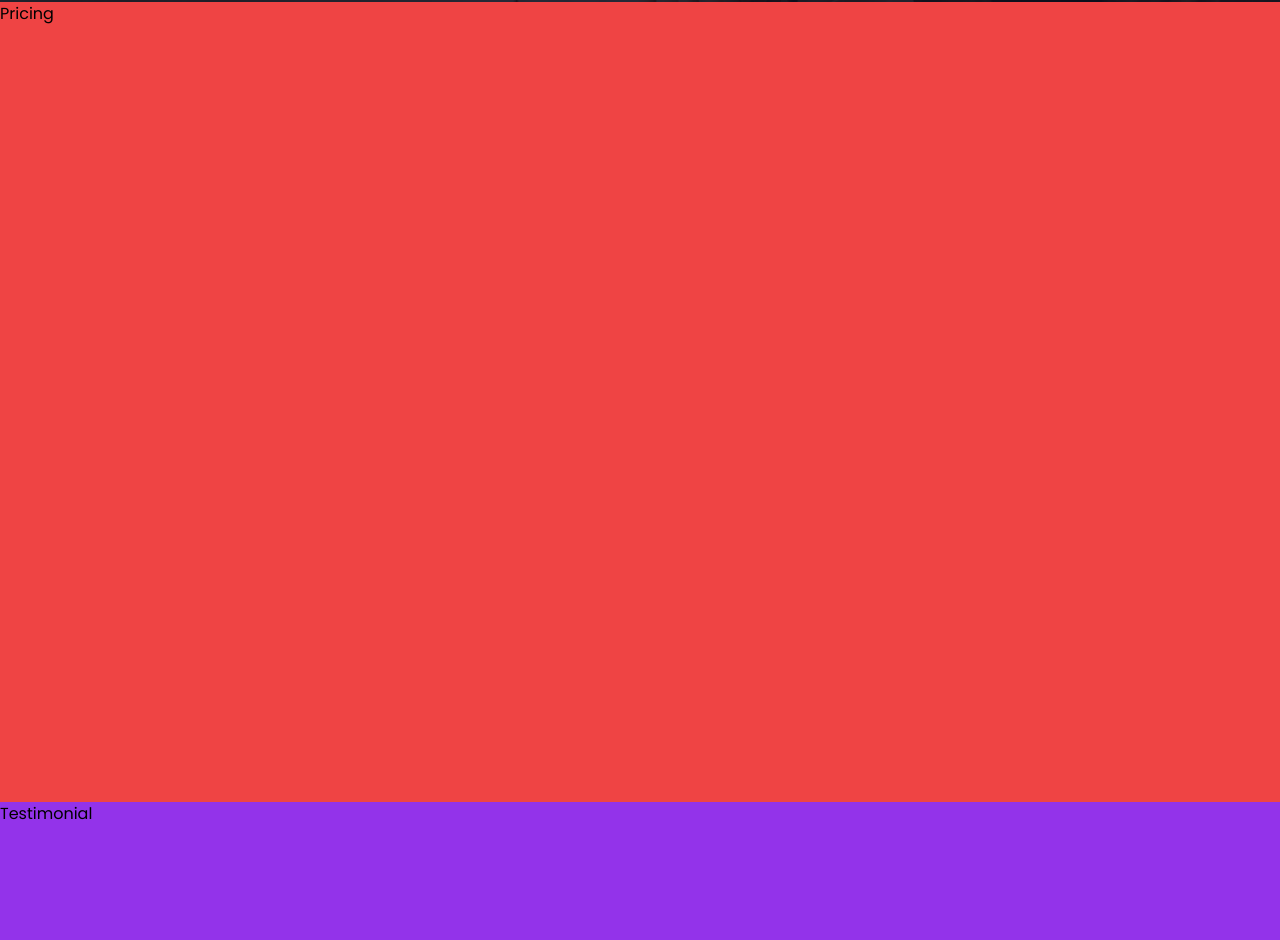
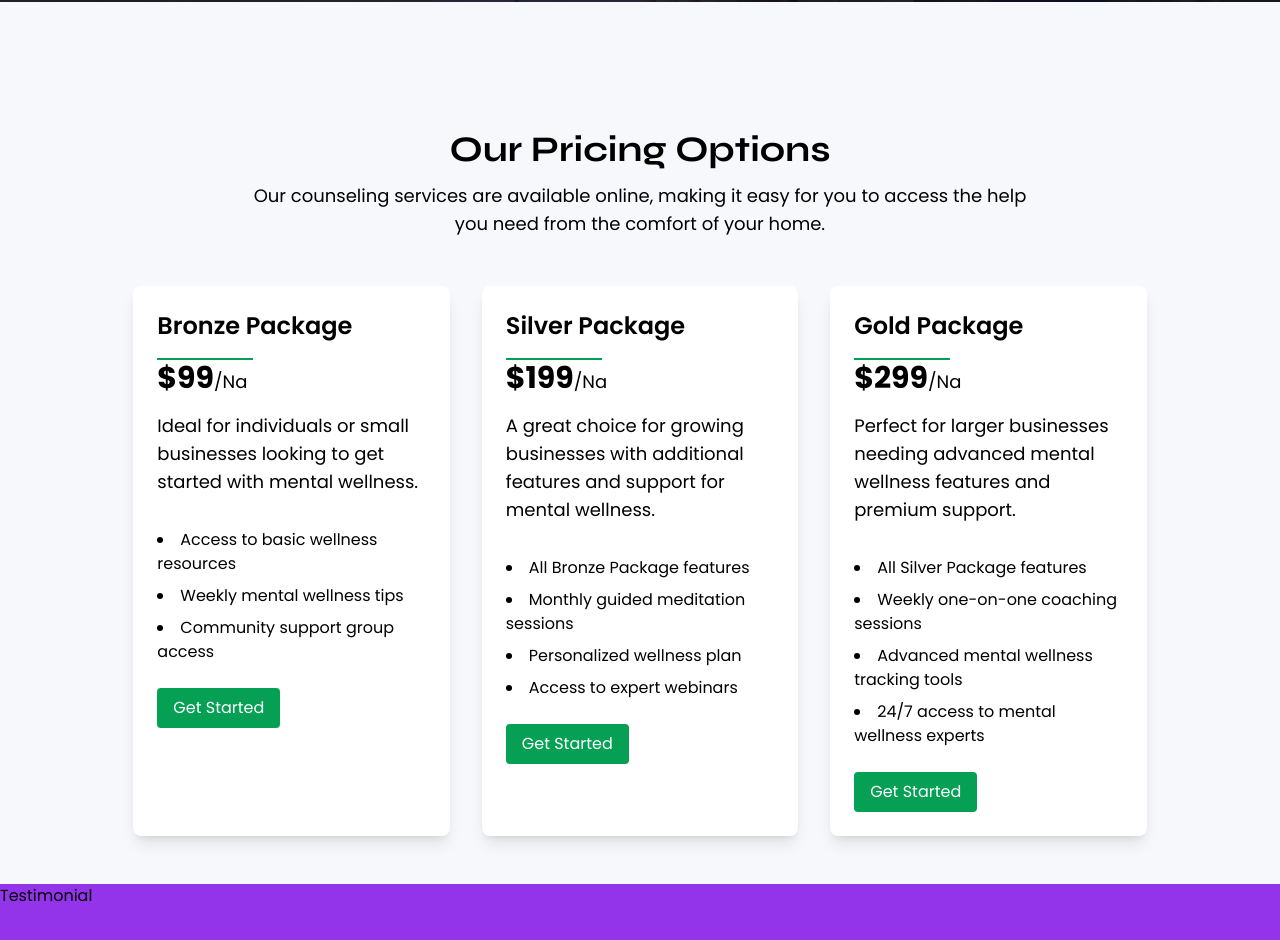
Before and after one commit to Pritamdutta7498/MindLeap-Mental-wellness, a React (Vite) app: page / in a window 1280 px wide. Shown: the part 3040-3980 px from the top of the page. Built offline with nearby package versions, Linux system fonts and the light colour scheme.

Commit message:
pricing section is clear

```diff
--- a/src/components/Pricing.jsx
+++ b/src/components/Pricing.jsx
@@ -1,9 +1,96 @@
-import React from 'react'
+import React from "react";
+
+const packages = [
+  {
+    name: "Bronze Package",
+    price: "$99",
+    description:
+      "Ideal for individuals or small businesses looking to get started with mental wellness.",
+    features: [
+      "Access to basic wellness resources",
+      "Weekly mental wellness tips",
+      "Community support group access",
+    ],
+  },
+  {
+    name: "Silver Package",
+    price: "$199",
+    description:
+      "A great choice for growing businesses with additional features and support for mental wellness.",
+    features: [
+      "All Bronze Package features",
+      "Monthly guided meditation sessions",
+      "Personalized wellness plan",
+      "Access to expert webinars",
+    ],
+  },
+  {
+    name: "Gold Package",
+    price: "$299",
+    description:
+      "Perfect for larger businesses needing advanced mental wellness features and premium support.",
+    features: [
+      "All Silver Package features",
+      "Weekly one-on-one coaching sessions",
+      "Advanced mental wellness tracking tools",
+      "24/7 access to mental wellness experts",
+    ],
+  },
+];
 
 const Pricing = () => {
+  const handleScrollToContact = () =>{
+    const targetElement = document.getElementById('contact');
+    if(targetElement){
+      window.scrollTo({
+        top: targetElement.offsetTop,
+        behavior:'smooth'
+      })
+    }
+
+  }
   return (
-    <div id="pricing" className='h-screen bg-red-500'>Pricing</div>
-  )
-}
+    <div id="pricing" className="bg-[#f7f8fc] pt-32">
+      <div className="container mx-auto px-8">
+        <div className="text-center mb-12">
+          <h2 className="text-4xl font-bold font-secondary mb-3">
+            Our Pricing Options
+          </h2>
+          <p className="text-lg md:w-2/3 mb-12 mx-auto">
+            Our counseling services are available online, making it easy for you
+            to access the help you need from the comfort of your home.
+          </p>
+        </div>
+        <div className="flex flex-col md:w-5/6 mx-auto md:flex-row gap-8 pb-12">
+          {packages.map((pkg, index) => (
+            <div key={index} className="bg-white rounded-lg p-6 flex-1 shadow-lg">
+              <h3 className="text-2xl font-semibold mb-4">
+                {pkg.name}
+              </h3>
+              <hr className="w-24 border text-primary border-primary" />
+              <p className="text-3xl font-bold mb-4">{pkg.price}
+              <span className="text-lg font-normal">/Na</span>
+              </p>
+              <p className="text-lg mb-8">{pkg.description}</p>
+              <ul className="list-disc list-inside space-y-2 mb-6">
+                {pkg.features.map((feature, index) => (
+                  <li key={index}>{feature}</li>
+                ))}
+              </ul>
+              <button
+              onClick={handleScrollToContact}
+               className=" bg-primary text-white px-4 py-2 rounded">
+                Get Started
+              </button>
 
-export default Pricing
+
+
+            </div>
+          ))}
+        </div>
+      </div>
+    </div>
+  );
+};
+
+export default Pricing;
```
